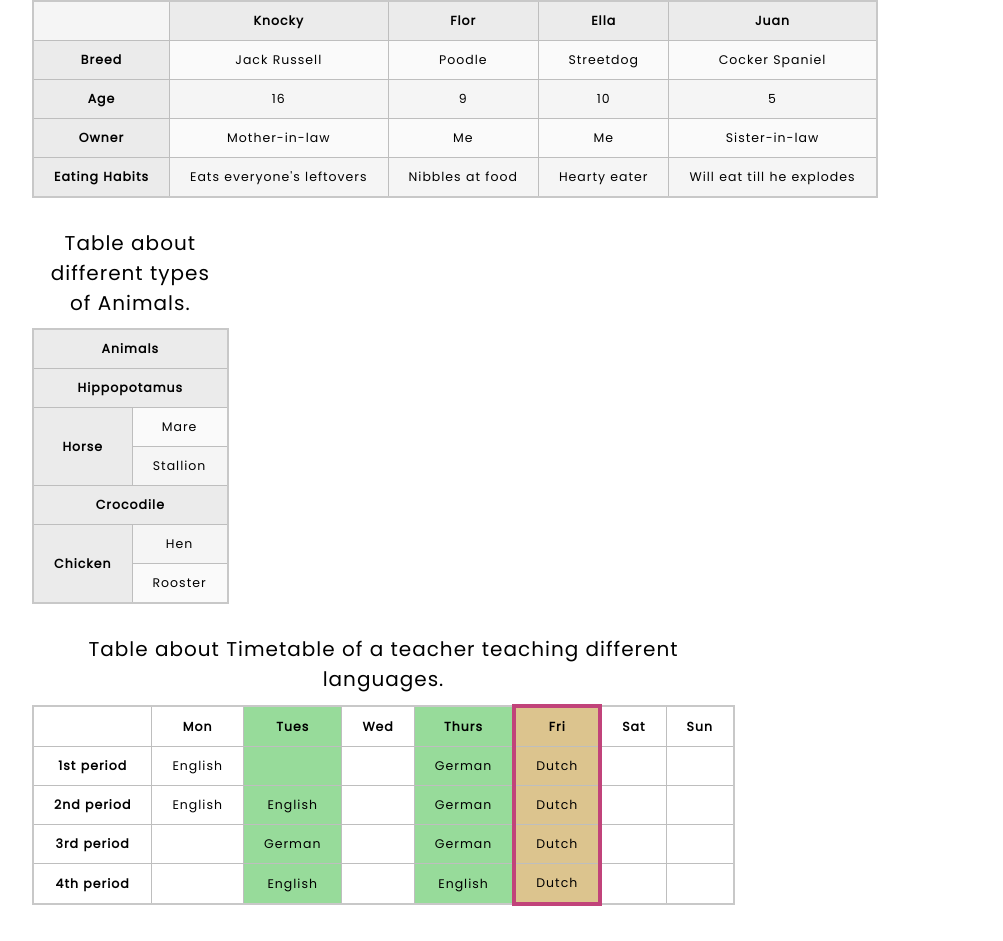
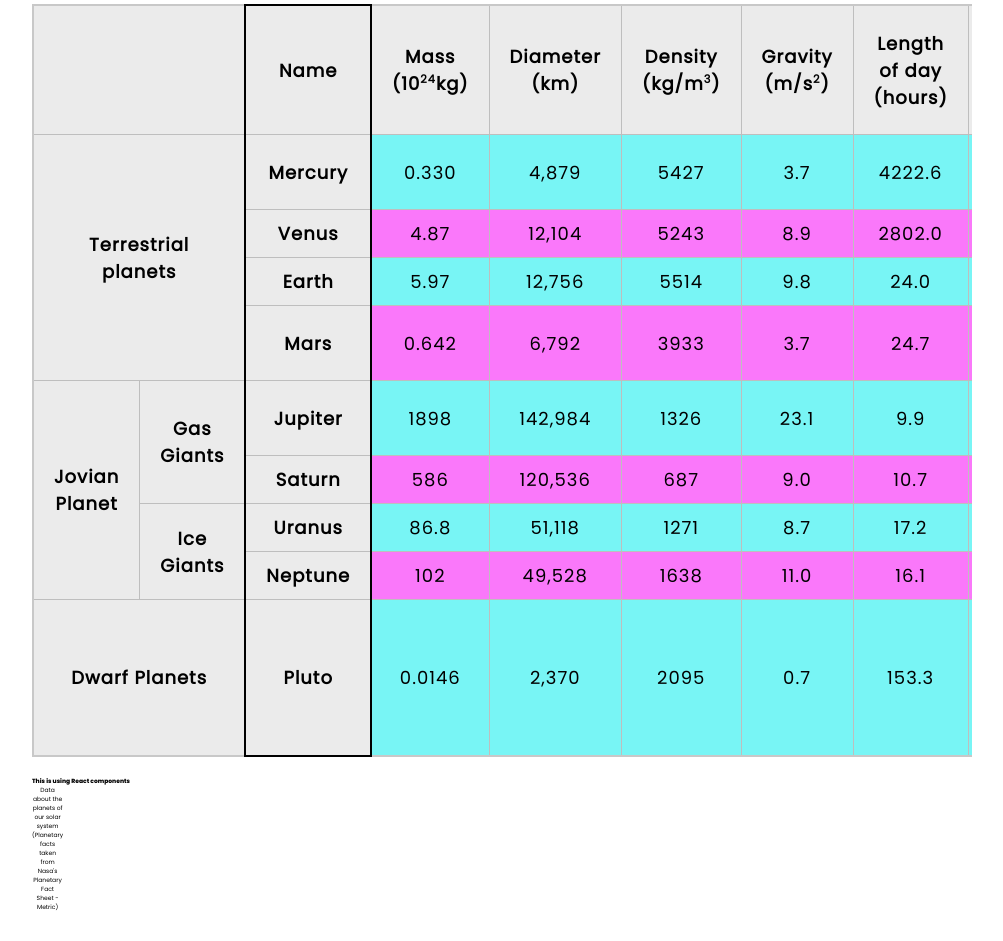
Before and after one commit to yadavrashindra5/react-components, a React (Vite) app: page / in a window 1280 px wide. Shown: the part 855-1796 px from the top of the page, without its empty margins (138-1141 px from the left). After the commit the page ends 1767 px from the top, so only its background shows below. Built offline with nearby package versions, Linux system fonts and the light colour scheme.

Commit message:
added components and data

```diff
--- /dev/null
+++ b/src/components/Table/TableData.ts
@@ -0,0 +1,121 @@
+export const planetData = {
+  planetary_system: {
+    caption:
+      "Data about the planets of our solar system (Planetary facts taken from Nasa's Planetary Fact Sheet - Metric)",
+    terrestrial_planets: [
+      {
+        name: "Mercury",
+        mass: 0.33,
+        diameter: 4879,
+        density: 5427,
+        gravity: 3.7,
+        length_of_day: 4222.6,
+        distance_from_sun: 57.9,
+        mean_temperature: 167,
+        number_of_moons: 0,
+        notes: "Closest to the Sun",
+      },
+      {
+        name: "Venus",
+        mass: 4.87,
+        diameter: 12104,
+        density: 5243,
+        gravity: 8.9,
+        length_of_day: 2802.0,
+        distance_from_sun: 108.2,
+        mean_temperature: 464,
+        number_of_moons: 0,
+      },
+      {
+        name: "Earth",
+        mass: 5.97,
+        diameter: 12756,
+        density: 5514,
+        gravity: 9.8,
+        length_of_day: 24.0,
+        distance_from_sun: 149.6,
+        mean_temperature: 15,
+        number_of_moons: 1,
+        notes: "Our world",
+      },
+      {
+        name: "Mars",
+        mass: 0.642,
+        diameter: 6792,
+        density: 3933,
+        gravity: 3.7,
+        length_of_day: 24.7,
+        distance_from_sun: 227.9,
+        mean_temperature: -65,
+        number_of_moons: 2,
+        notes: "The red planet",
+      },
+    ],
+    jovian_planets: {
+      gas_giants: [
+        {
+          name: "Jupiter",
+          mass: 1898,
+          diameter: 142984,
+          density: 1326,
+          gravity: 23.1,
+          length_of_day: 9.9,
+          distance_from_sun: 778.6,
+          mean_temperature: -110,
+          number_of_moons: 67,
+          notes: "The largest planet",
+        },
+        {
+          name: "Saturn",
+          mass: 568,
+          diameter: 120536,
+          density: 687,
+          gravity: 9.0,
+          length_of_day: 10.7,
+          distance_from_sun: 1433.5,
+          mean_temperature: -140,
+          number_of_moons: 62,
+        },
+      ],
+      ice_giants: [
+        {
+          name: "Uranus",
+          mass: 86.8,
+          diameter: 51118,
+          density: 1271,
+          gravity: 8.7,
+          length_of_day: 17.2,
+          distance_from_sun: 2872.5,
+          mean_temperature: -195,
+          number_of_moons: 27,
+        },
+        {
+          name: "Neptune",
+          mass: 102,
+          diameter: 49528,
+          density: 1638,
+          gravity: 11.0,
+          length_of_day: 16.1,
+          distance_from_sun: 4495.1,
+          mean_temperature: -200,
+          number_of_moons: 14,
+        },
+      ],
+    },
+    dwarf_planets: [
+      {
+        name: "Pluto",
+        mass: 0.0146,
+        diameter: 2370,
+        density: 2095,
+        gravity: 0.7,
+        length_of_day: 153.3,
+        distance_from_sun: 5906.4,
+        mean_temperature: -225,
+        number_of_moons: 5,
+        notes:
+          "Declassified as a planet in 2006, but this remains controversial. (Source: http://www.usatoday.com/story/tech/2014/10/02/pluto-planet-solar-system/16578959/)",
+      },
+    ],
+  },
+};
--- a/src/components/Table/table.module.css
+++ b/src/components/Table/table.module.css
@@ -90,29 +90,38 @@
   }
 
   th {
-    /* font-size: 3.2rem; */
+    font-size: 1.8rem;
     background-color: rgb(235, 235, 235);
   }
 
   td {
+    font-size: 1.8rem;
     text-align: center;
+
+    a {
+      font-size: 1.8rem;
+    }
   }
 
   tr:nth-child(even) td {
-    background-color: rgb(250, 250, 250);
+    background-color: rgb(250, 120, 250);
   }
 
   tr:nth-child(odd) td {
-    background-color: rgb(245, 245, 245);
+    background-color: rgb(120, 245, 245);
   }
 
   caption {
+    font-size: 1.6rem;
     padding: 10px;
+    a {
+      font-size: 1.6rem;
+    }
   }
 
   tbody {
     font-size: 3.2rem;
-    font-style: italic;
+    /* font-style: italic; */
   }
 
   tfoot {
--- a/src/components/Table/table.tsx
+++ b/src/components/Table/table.tsx
@@ -1,9 +1,11 @@
+import React from "react";
 import styles from "./table.module.css";
+import { planetData } from "./TableData";
 
 export default function Table() {
   return (
     <>
-      <div className={styles.dogs}>
+      {/* <div className={styles.dogs}>
         <table className={styles.table}>
           <caption>Table about different breeds of dogs.</caption>
           <colgroup>
@@ -271,7 +273,9 @@ export default function Table() {
             </tr>
           </tbody>
         </table>
-      </div>
+      </div> */}
+      <h1>This is using simple html tags.</h1>
+
       <div className={styles.solar_system}>
         <table>
           <caption>
@@ -286,41 +290,58 @@ export default function Table() {
             ).
           </caption>
           <colgroup>
-            <col />
-            <col />
+            <col span={2} />
             <col style={{ border: "0.2rem solid #000" }} />
+            <col span={9} />
           </colgroup>
           <thead>
             <tr>
               <th colSpan={2}></th>
-              <th>Name</th>
-              <th>
+              <th scope="col" id="name">
+                Name
+              </th>
+              <th scope="col" id="mass">
                 Mass (10<sup>24</sup>kg)
               </th>
-              <th>Diameter (km)</th>
-              <th>
+              <th scope="col" id="diameter">
+                Diameter (km)
+              </th>
+              <th scope="col" id="density">
                 Density (kg/m<sup>3</sup>)
               </th>
-              <th>
+              <th scope="col" id="gravity">
                 Gravity (m/s<sup>2</sup>)
               </th>
-              <th>Length of day (hours)</th>
-              <th>
+              <th scope="col" id="length of the day">
+                Length of day (hours)
+              </th>
+              <th scope="col" id="distance from the sun">
                 Distance from Sun (10<sup>6</sup>km)
               </th>
-              <th>Mean temperature (°C)</th>
-              <th>Number of moons</th>
-              <th>Notes</th>
+              <th scope="col" id="mean temperature">
+                Mean temperature (°C)
+              </th>
+              <th scope="col" id="number of moons">
+                Number of moons
+              </th>
+              <th scope="col" id="notes">
+                Notes
+              </th>
             </tr>
           </thead>
           <tbody>
             <tr>
-              <th rowSpan={5} colSpan={2}>
+              <th
+                scope="rowgroup"
+                id="terrestrial planets"
+                rowSpan={4}
+                colSpan={2}
+              >
                 Terrestrial planets
               </th>
-            </tr>
-            <tr>
-              <th>Mercury</th>
+              <th scope="row" id="mercury" headers="terrestrial planets">
+                Mercury
+              </th>
               <td>0.330</td>
               <td>4,879</td>
               <td>5427</td>
@@ -332,7 +353,9 @@ export default function Table() {
               <td>Closest to the Sun</td>
             </tr>
             <tr>
-              <th>Venus</th>
+              <th scope="row" id="venus" headers="terrestrial planets">
+                Venus
+              </th>
               <td>4.87</td>
               <td>12,104</td>
               <td>5243</td>
@@ -343,7 +366,9 @@ export default function Table() {
               <td>0</td>
             </tr>
             <tr>
-              <th>Earth</th>
+              <th scope="row" id="earth" headers="terrestrial planets">
+                Earth
+              </th>
               <td>5.97</td>
               <td>12,756</td>
               <td>5514</td>
@@ -355,7 +380,9 @@ export default function Table() {
               <td>Our World</td>
             </tr>
             <tr>
-              <th>Mars</th>
+              <th scope="row" id="mars" headers="terrestrial planets">
+                Mars
+              </th>
               <td>0.642</td>
               <td>6,792</td>
               <td>3933</td>
@@ -367,15 +394,21 @@ export default function Table() {
               <td>The Red Planet</td>
             </tr>
             <tr>
-              <th colSpan={1} rowSpan={5}>
+              <th scope="rowgroup" id="jovian planet" colSpan={1} rowSpan={4}>
                 Jovian Planet
               </th>
-            </tr>
-            <tr>
-              <th colSpan={1} rowSpan={2}>
+              <th
+                scope="rowgroup"
+                id="gas giants"
+                headers="jovian planet"
+                colSpan={1}
+                rowSpan={2}
+              >
                 Gas Giants
               </th>
-              <th>Jupiter</th>
+              <th scope="row" id="jupiter" headers="gas giants">
+                Jupiter
+              </th>
               <td>1898</td>
               <td>142,984</td>
               <td>1326</td>
@@ -387,7 +420,9 @@ export default function Table() {
               <td>The Largest Planet</td>
             </tr>
             <tr>
-              <th>Saturn</th>
+              <th scope="row" id="saturn" headers="gas giants">
+                Saturn
+              </th>
               <td>586</td>
               <td>120,536</td>
               <td>687</td>
@@ -396,13 +431,14 @@ export default function Table() {
               <td>1433.5</td>
               <td>-140</td>
               <td>62</td>
-              <td></td>
             </tr>
             <tr>
-              <th colSpan={1} rowSpan={2}>
+              <th scope="rowgroup" id="ice giants" colSpan={1} rowSpan={2}>
                 Ice Giants
               </th>
-              <th>Uranus</th>
+              <th scope="row" id="uranus" headers="ice giants">
+                Uranus
+              </th>
               <td>86.8</td>
               <td>51,118</td>
               <td>1271</td>
@@ -411,10 +447,11 @@ export default function Table() {
               <td>2872.5</td>
               <td>-195</td>
               <td>27</td>
-              <td></td>
             </tr>
             <tr>
-              <th>Neptune</th>
+              <th scope="row" id="neptune" headers="ice giants">
+                Neptune
+              </th>
               <td>102</td>
               <td>49,528</td>
               <td>1638</td>
@@ -423,13 +460,14 @@ export default function Table() {
               <td>4495.1</td>
               <td>-200</td>
               <td>14</td>
-              <td></td>
             </tr>
             <tr>
-              <th rowSpan={1} colSpan={2}>
+              <th scope="row" id="dwarf planets" rowSpan={1} colSpan={2}>
                 Dwarf Planets
               </th>
-              <th>Pluto</th>
+              <th scope="row" id="pluto" headers="dwarf planets">
+                Pluto
+              </th>
               <td>0.0146</td>
               <td>2,370</td>
               <td>2095</td>
@@ -452,6 +490,14 @@ export default function Table() {
           </tbody>
         </table>
       </div>
+
+      <h1>This is using React components</h1>
+
+      <div className={styles.solar_system_using_component}>
+        <RootTable caption={planetData.planetary_system.caption}>
+
+        </RootTable>
+      </div>
     </>
   );
 }
@@ -461,15 +507,58 @@ interface IRootTable {
   children: React.ReactNode;
 }
 
+const RootTableContext = React.createContext(null);
+
 function RootTable({ caption, children }: IRootTable) {
   return (
-    <table>
-      <caption>{caption}</caption>
-      {children}
-    </table>
+    <RootTableContext.Provider value={null}>
+      <table>
+        <caption>{caption}</caption>
+        <colgroup>
+          <col />
+          <col />
+          <col />
+        </colgroup>
+        {children}
+      </table>
+    </RootTableContext.Provider>
   );
 }
 
-function TableHead() {
-  return <thead></thead>;
+function TableRow({ children }: { children: React.ReactNode }) {
+  return <tr>{children}</tr>;
 }
+
+function TableHead({ children }: { children: React.ReactNode }) {
+  return <thead>{children}</thead>;
+}
+
+function TableBody({ children }: { children: React.ReactNode }) {
+  return <tbody>{children}</tbody>;
+}
+
+function TableFooter({ children }: { children: React.ReactNode }) {
+  return <tfoot>{children}</tfoot>;
+}
+
+function TableBodyData({
+  isTableHeader = false,
+  isRowGroup = false,
+  tableHeading,
+}: {
+  isTableHeader: boolean;
+  isRowGroup: boolean;
+  tableHeading: string | number;
+}) {
+  return isTableHeader ? (
+    <th scope={isRowGroup ? "rowgroup" : "row"}>{tableHeading}</th>
+  ) : (
+    <td>{tableHeading}</td>
+  );
+}
+
+RootTable.TableRow = TableRow;
+RootTable.TableHead = TableHead;
+RootTable.TableBody = TableBody;
+RootTable.TableFooter = TableFooter;
+RootTable.TableBodyData = TableBodyData;
```
Also changed, not shown: sample_text.txt (deleted).
